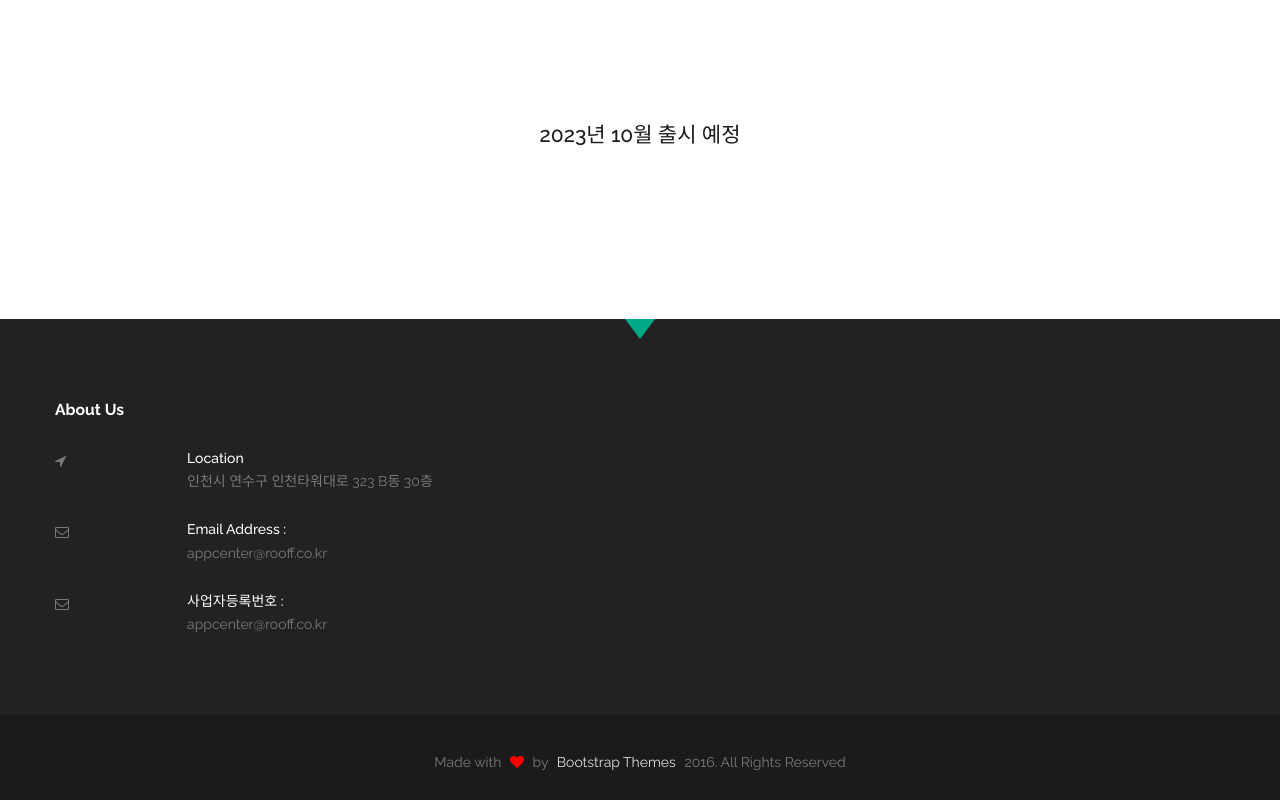
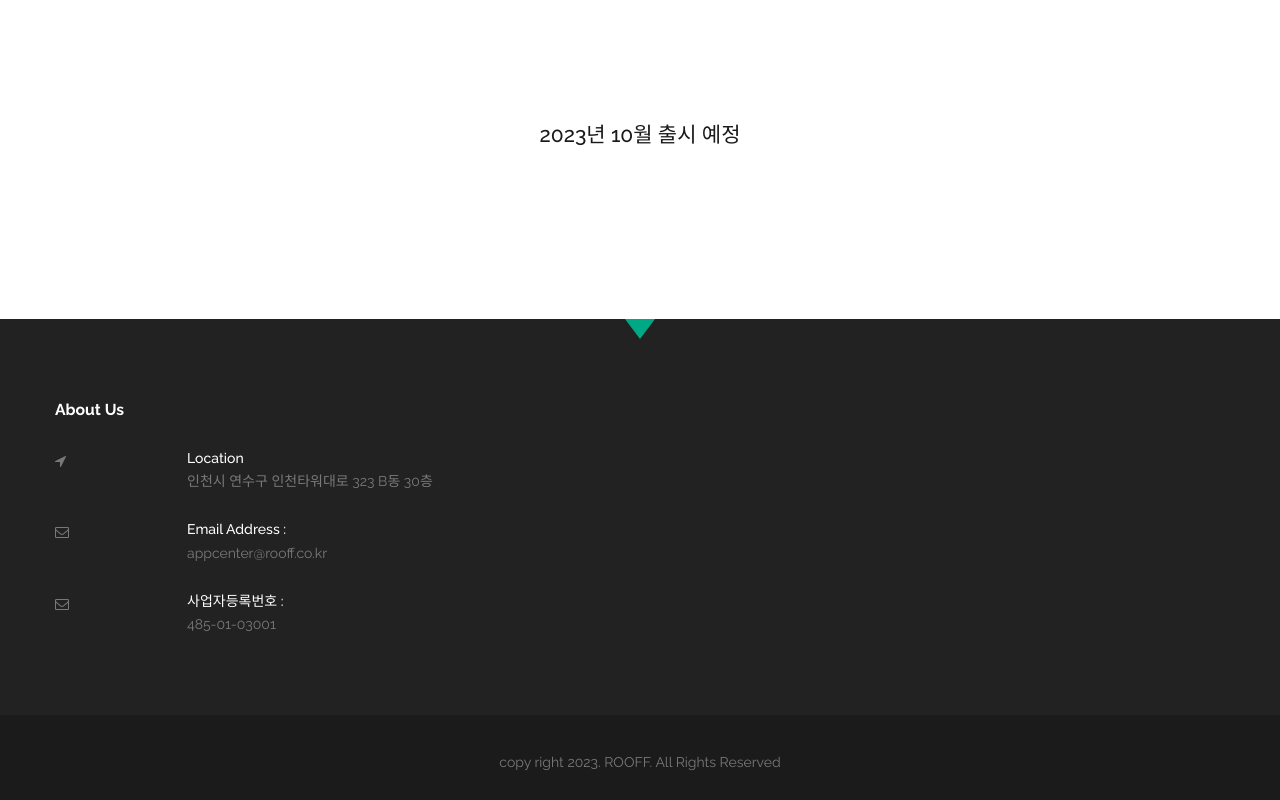
Before and after one commit to SungJoKim/rooff_company_portal, a plain HTML site: page index.html in a window 1280 px wide. Shown: the part 1099-1899 px from the top of the page. Drawn offline with nearby package versions, Linux system fonts and the light colour scheme.

Commit message:
메인화면 수정

```diff
--- a/index.html
+++ b/index.html
@@ -533,7 +533,7 @@
                                         <div class="item_icon"><i class="fa fa-envelope-o"></i></div>
                                         <div class="widget_ab_item_text">
                                             <h6 class="text-white">사업자등록번호 :</h6>
-                                            <p>appcenter@rooff.co.kr</p>
+                                            <p>485-01-03001</p>
                                         </div>
                                     </div>
                                 </div><!-- End off widget item -->
@@ -612,11 +612,7 @@
                 <div class="main_footer fix bg-mega text-center p-top-40 p-bottom-30 m-top-80">
                     <div class="col-md-12">
                         <p class="wow fadeInRight" data-wow-duration="1s">
-                            Made with
-                            <i class="fa fa-heart"></i>
-                            by
-                            <a target="_blank" href="http://bootstrapthemes.co">Bootstrap Themes</a>
-                            2016. All Rights Reserved
+                            copy right 2023. ROOFF. All Rights Reserved
                         </p>
                     </div>
                 </div>
```
